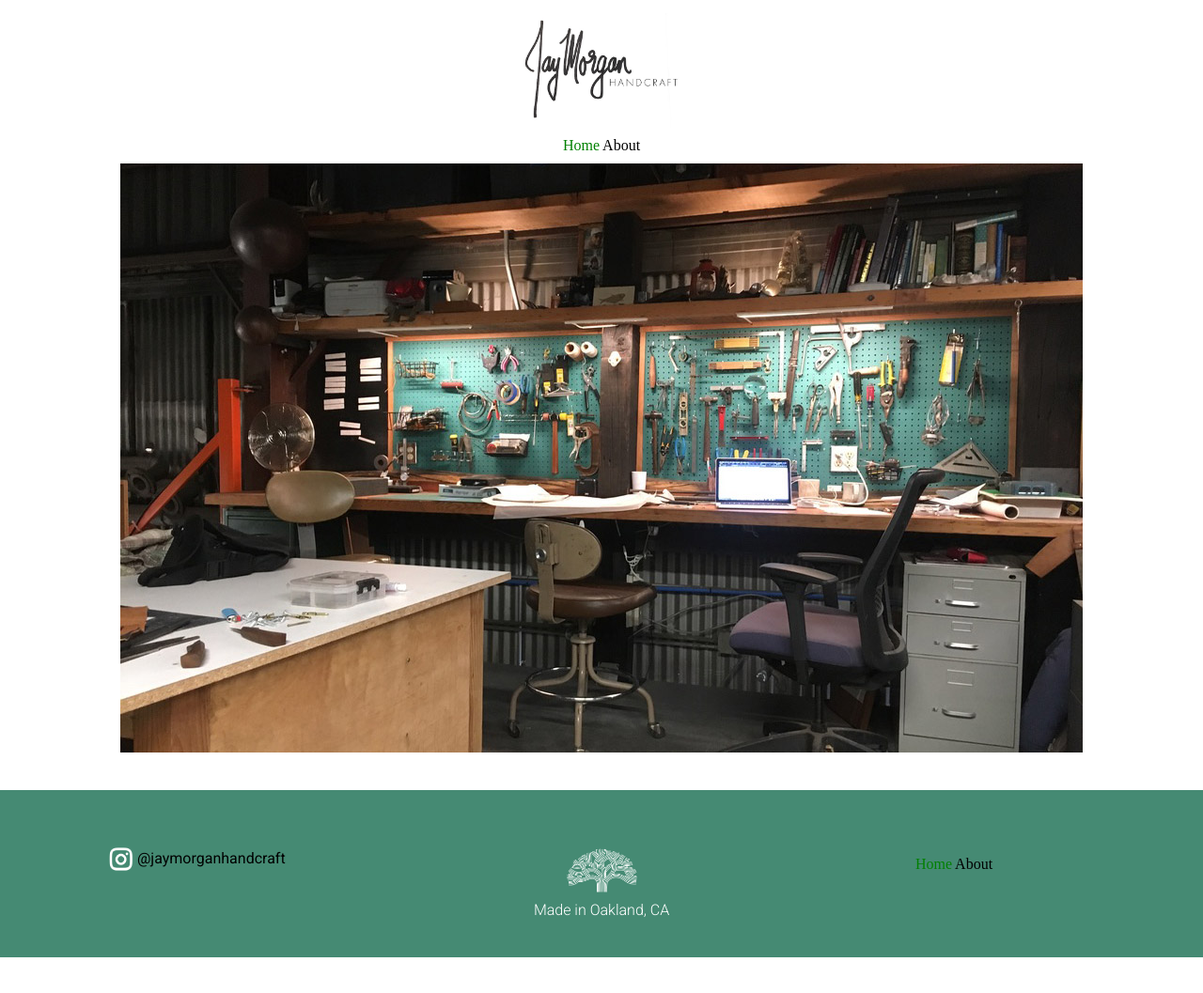
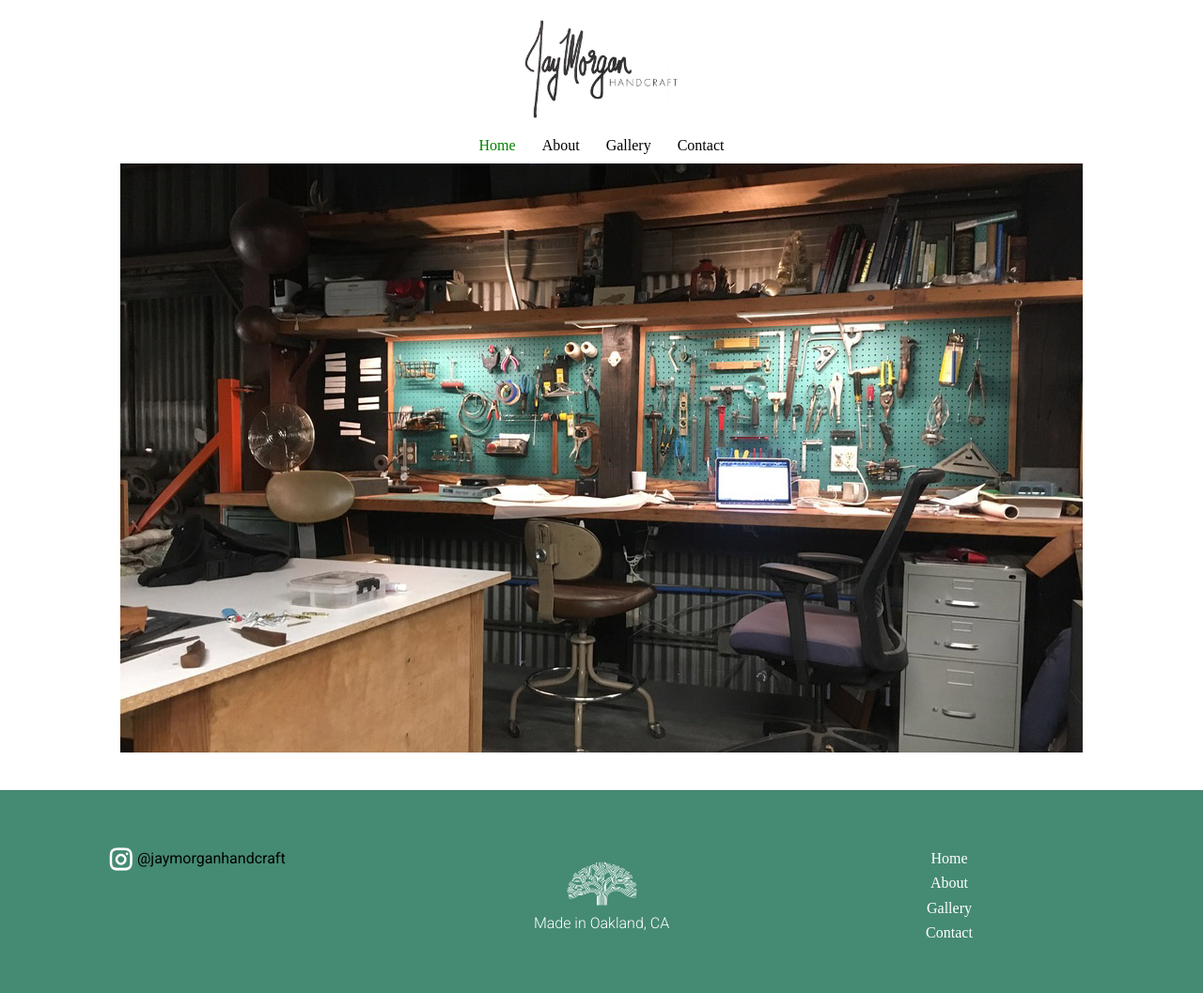
Before and after one commit to jaymorgan/jaymorgan.github.io, a Jekyll site: the page built from index.markdown, in a window 1280 px wide. Shown: the whole page at 94% size. Built offline with Jekyll 4.4.1, drawn with Linux system fonts in a browser that asks for light colours; some web fonts are replaced; before the commit the page ends 1019 px from its top, so only the background shows below that.

Commit message:
footer work

```diff
--- a/_data/nav.yml
+++ b/_data/nav.yml
@@ -2,3 +2,7 @@
   link: /
 - name: About
   link: /about.html
+- name: Gallery
+  link: /gallery.html
+- name: Contact
+  link: /contact.html
--- a/_sass/main.scss
+++ b/_sass/main.scss
@@ -45,6 +45,11 @@ nav {
 	a{
 		color: black;
 		text-decoration: none;
+		margin: 4px;
+		margin-left: 6px;
+		margin-right: 6px;
+		padding-left: 6px;
+		padding-right: 6px;
 	}
 }
 
@@ -72,6 +77,9 @@ nav {
 		display: block;
 		width: 25%;
 		//background-color: grey;
+		.padded-top {
+		    padding-top: 55px;
+		}
 	}
 
 	.instagram-img {
@@ -89,6 +97,27 @@ nav {
 	.oakland-img {
 		width: 80px;
 		display: block;
-		margin: auto;
+		margin-left: auto;
+		margin-right: auto;
+		margin-bottom: auto;
+		margin-top: 14px;
+	}
+	nav {
+		width: 90%;
+		margin-right: auto;
+		margin-left: auto;
+		padding: 10px;
+		padding-top: 0px;
+		display: inline-grid;
+		text-align: center;
+		a{
+			color: white;
+			text-decoration: none;
+			margin-bottom: 4px;
+			margin-left: 6px;
+			margin-right: 6px;
+			padding-left: 6px;
+			padding-right: 6px;
+		}
 	}
 }
--- a/assets/css/styles.scss
+++ b/assets/css/styles.scss
@@ -2,6 +2,7 @@
 # styles starting point
 # Edit the Imports, not this one, unless you are adding an import of course...
 ---
+
 
 .current {
   color: green;
```
